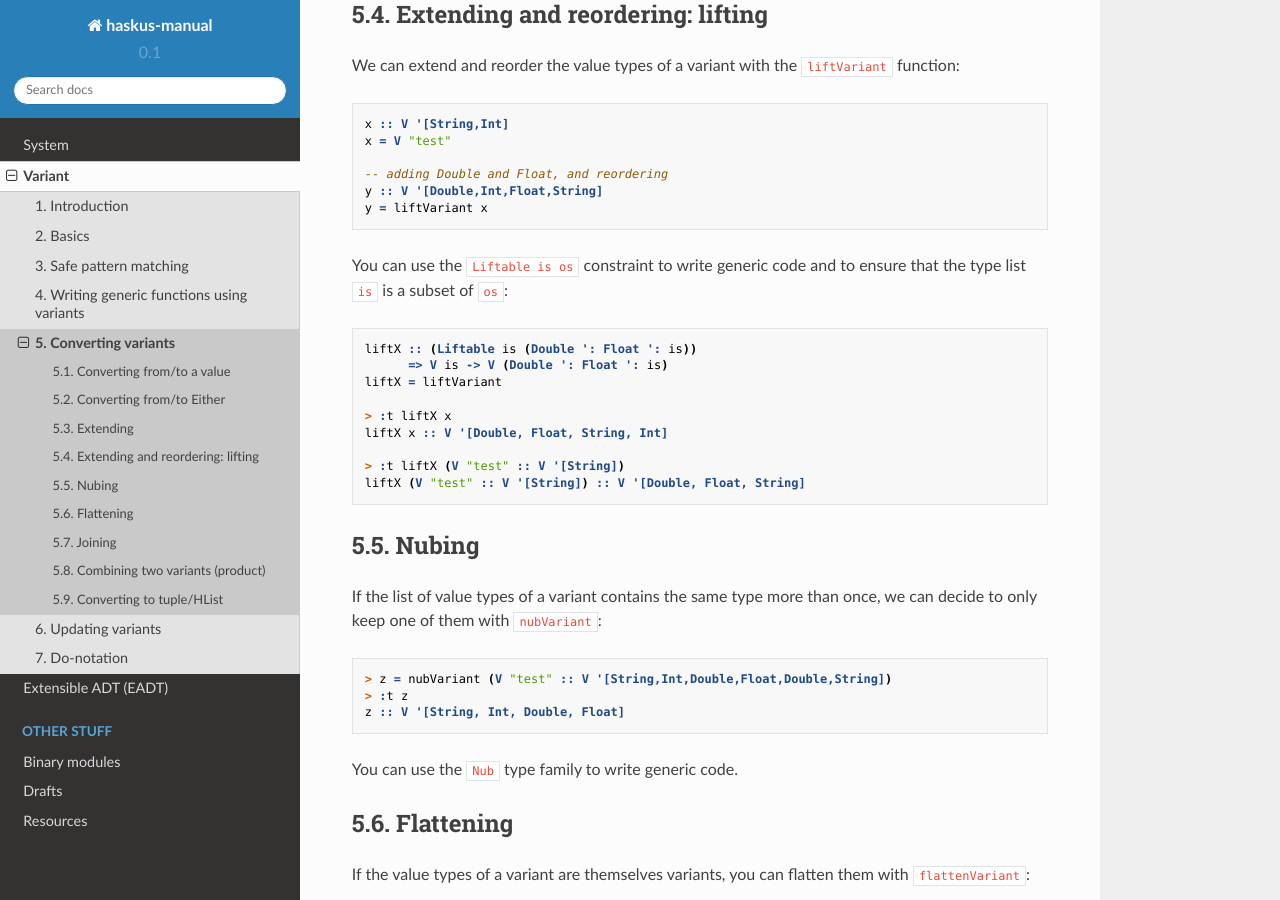
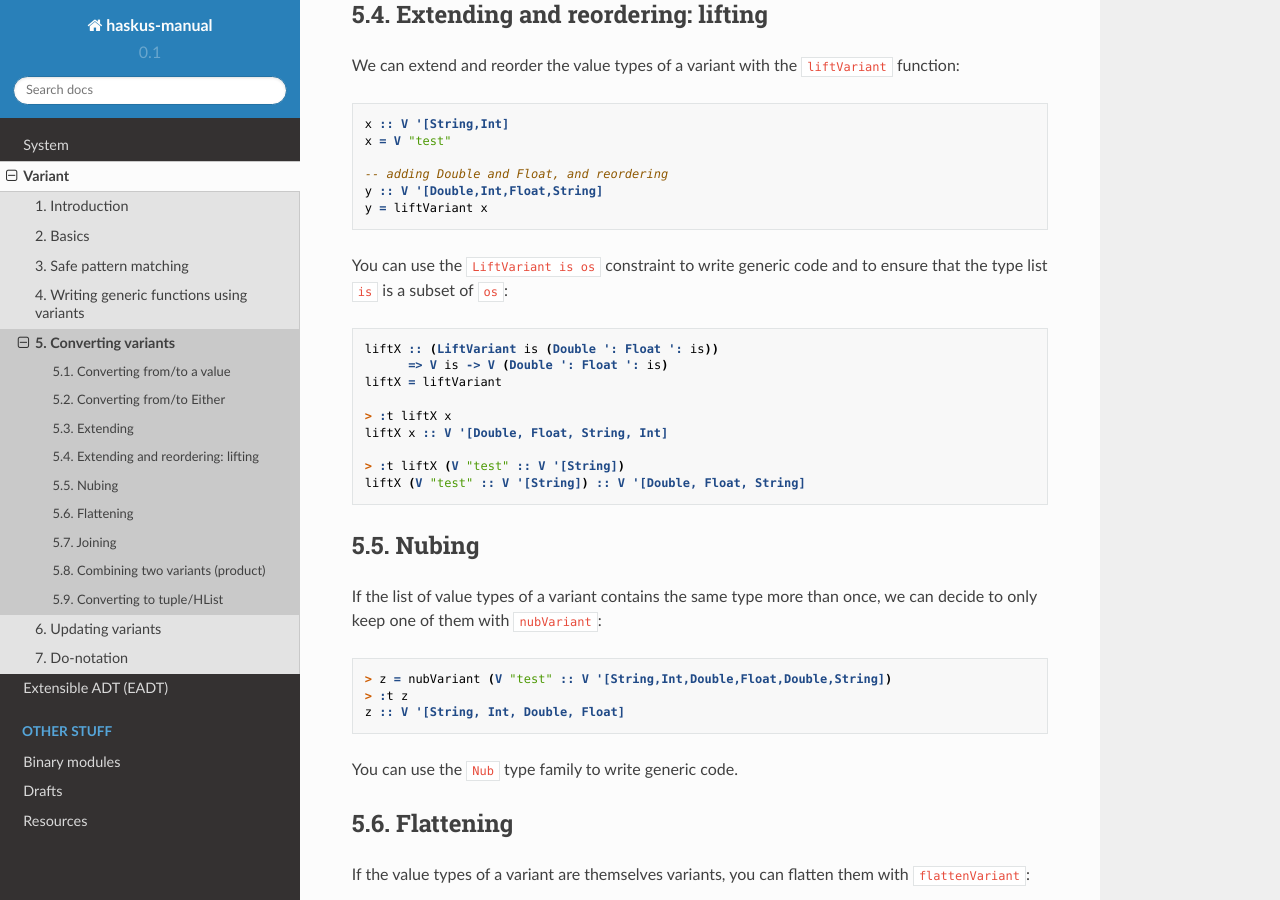
Before and after one commit to haskus/haskus-manual, a Sphinx documentation site: the page built from source/variant/converting.rst, in a window 1280 px wide and 900 px high, scrolled down 2127 px. Built offline with Sphinx 7.4.7 and the Read the Docs theme 2.0.0, drawn with Linux system fonts in a browser that asks for light colours; pages that are not in the unit, such as notebooks, are missing from menus.

Commit message:
Replace Liftable with LiftVariant

```diff
--- a/source/variant/converting.rst
+++ b/source/variant/converting.rst
@@ -130,12 +130,12 @@ function:
    y :: V '[Double,Int,Float,String]
    y = liftVariant x
 
-You can use the ``Liftable is os`` constraint to write generic code and to
+You can use the ``LiftVariant is os`` constraint to write generic code and to
 ensure that the type list ``is`` is a subset of ``os``:
 
 .. code::
 
-   liftX :: (Liftable is (Double ': Float ': is))
+   liftX :: (LiftVariant is (Double ': Float ': is))
          => V is -> V (Double ': Float ': is)
    liftX = liftVariant
 
```
